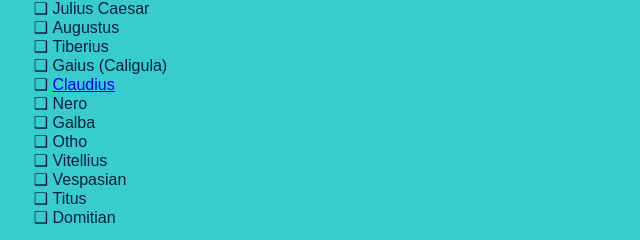
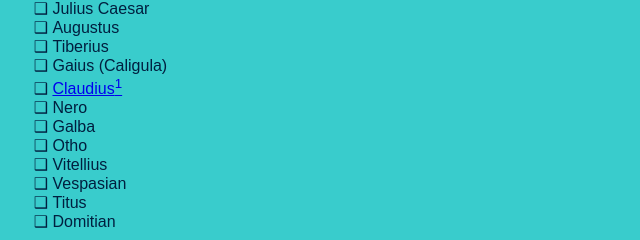
Before and after one commit to MicroboxMedia/sebastianportfolio.github.io, a plain HTML site: page index.html in a window 1280 px wide. Shown: the part 184-424 px from the top of the page, 0-640 px from the left. Drawn offline with Linux system fonts and the light colour scheme.

Commit message:
added superscript

```diff
--- a/index.html
+++ b/index.html
@@ -29,7 +29,7 @@ biographies of the following Roman emperors: </p>
 <li>&nbsp;Augustus</li>
 <li>&nbsp;Tiberius</li>
 <li>&nbsp;Gaius (Caligula)</li>
-<li>&nbsp;<a href="./Claudius.html">Claudius</a></li>
+<li>&nbsp;<a href="./Claudius.html">Claudius<sup>1</sup></a></li>
 <li>&nbsp;Nero</li>
 <li>&nbsp;Galba</li>
 <li>&nbsp;Otho</li>
```
